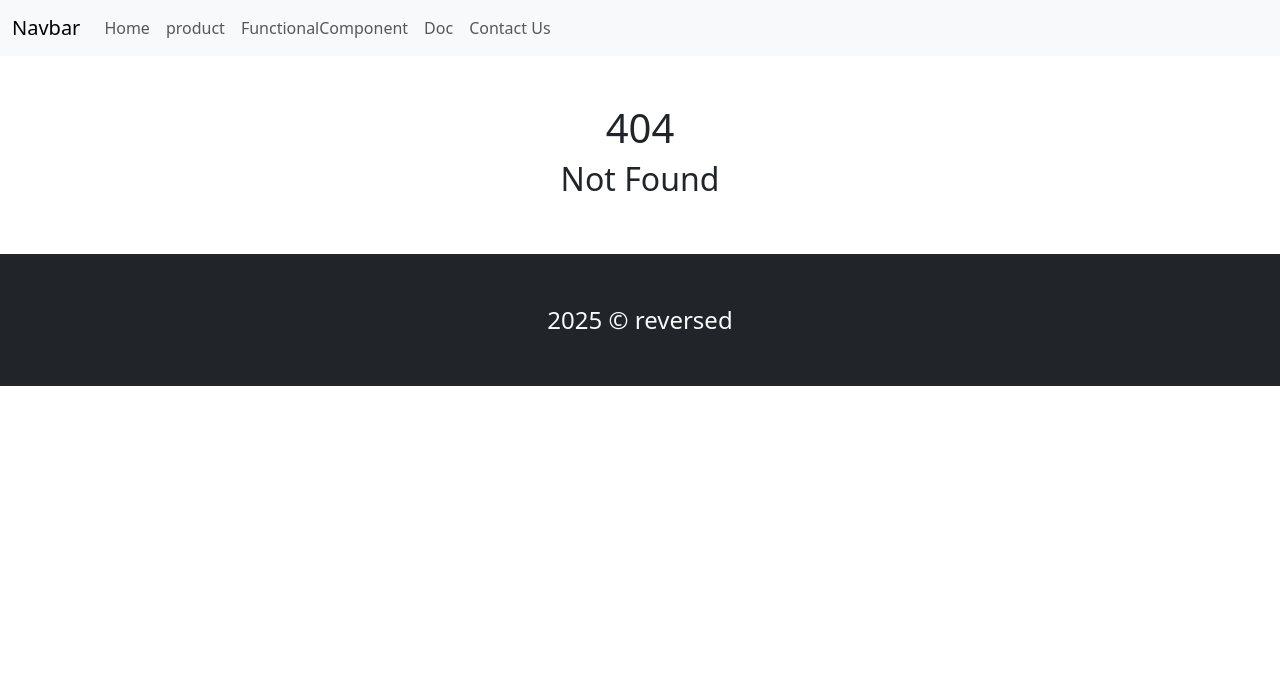
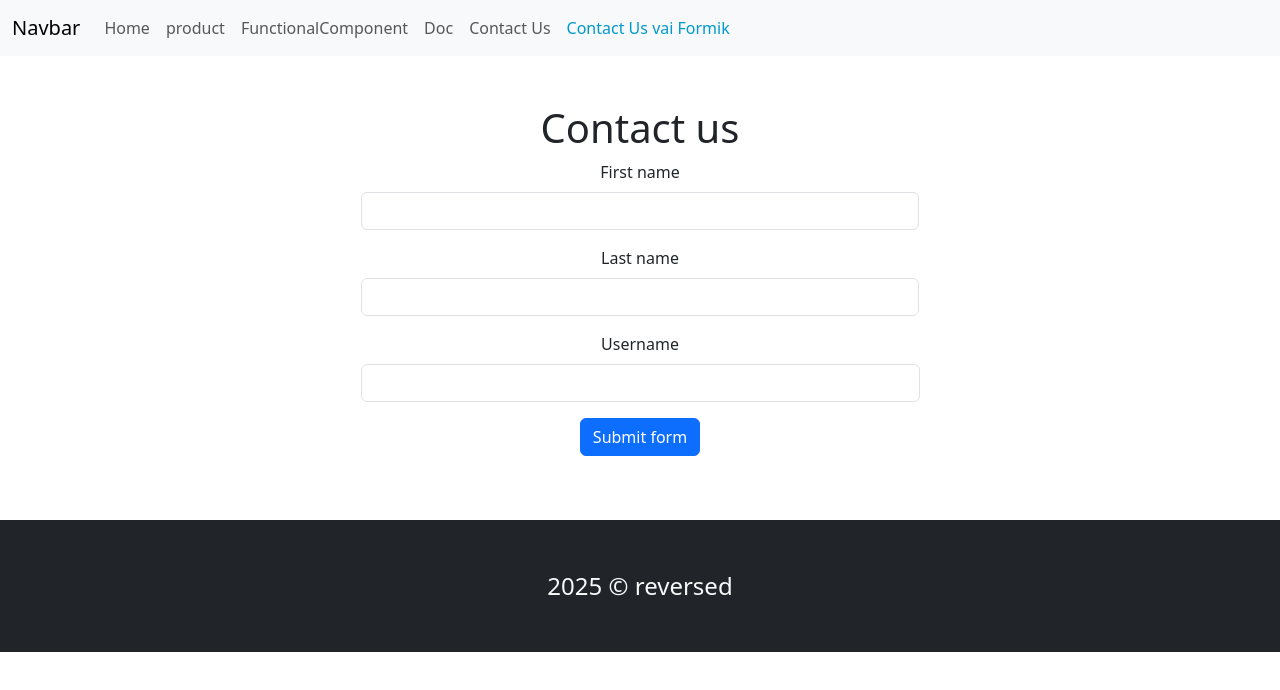
Before and after one commit to mohamedessayed/react-vit, a React (Vite) app: page /contact-us-formik in a window 1280 px wide. Before the commit this address had no page. Shown: the top 690 px of the page. Built offline with nearby package versions, Linux system fonts and the light colour scheme.

Commit message:
add conact us

```diff
--- a/src/App.jsx
+++ b/src/App.jsx
@@ -30,6 +30,7 @@ export default class App extends Component {
         </Route>
 
         <Route path='/contact-us' element={<Conatct/>} />
+        <Route path='/contact-us-formik' element={<Conatct/>} />
 
         <Route path='*' element={<Notfound />} />
       </Routes>
--- a/src/components/Contact/Conatct.jsx
+++ b/src/components/Contact/Conatct.jsx
@@ -1,40 +1,101 @@
-import React from 'react'
+import React, { useState } from 'react'
 
 export default function Conatct() {
+    const [firstName, setFirstName] = useState('');
+    const [lastName, setLastName] = useState('');
+    const [userName, setUserName] = useState('');
+    const [errors, setErrors] = useState([]);
+
+    const handleFirstName = (e) => {
+        setFirstName(e.target.value)
+    }
+
+    const handleLastName = (e) => {
+        setLastName(e.target.value)
+    }
+
+    const handleUserName = (e) => {
+        setUserName(e.target.value)
+    }
+
+    const handleFormSubmit = (e) => {
+        e.preventDefault();
+        const error = [];
+
+        if (firstName === '') {
+            error.push({
+                element: 'firstName',
+                message: 'Required field'
+            })
+        } else if (firstName.length < 3) {
+            error.push({
+                element: 'firstName',
+                message: 'This field must be greater than 2 chracter'
+            })
+        }
+
+        if (lastName === '') {
+            error.push({
+                element: 'lastName',
+                message: 'Required field'
+            })
+        } else if (lastName.length < 3) {
+            error.push({
+                element: 'lastName',
+                message: 'This field must be greater than 2 chracter'
+            })
+        }
+
+        if (userName === '') {
+            error.push({
+                element: 'userName',
+                message: 'Required field'
+            })
+        } else if (userName.length < 3) {
+            error.push({
+                element: 'userName',
+                message: 'This field must be greater than 2 chracter'
+            })
+        }
+
+        setErrors(error);
+
+    }
+
     return <>
         <div className='py-5 text-center container'>
             <h1>Contact us</h1>
             <div className="w-50 m-auto">
-                <form class="g-3">
-                    <div class="mb-3">
-                        <label for="validationCustom01" class="form-label">First name</label>
-                        <input type="text" class="form-control" id="validationCustom01" value="Mark" required />
-                        <div class="valid-feedback">
-                            Looks good!
+                <form onSubmit={handleFormSubmit} className="g-3">
+                    <div className="mb-3">
+                        <label htmlFor="validationCustom01" className="form-label">First name</label>
+                        <input name='first_name' type="text" className="form-control" id="validationCustom01" value={firstName} onChange={handleFirstName} />
+
+                        <div className='text-danger'>
+                            {errors && errors.map((error) => error.element === 'firstName' ? error.message : null)}
                         </div>
                     </div>
-                    <div class="mb-3">
-                        <label for="validationCustom02" class="form-label">Last name</label>
-                        <input type="text" class="form-control" id="validationCustom02" value="Otto" required />
-                        <div class="valid-feedback">
-                            Looks good!
+                    <div className="mb-3">
+                        <label htmlFor="validationCustom02" className="form-label">Last name</label>
+                        <input name='last_name' value={lastName} onChange={handleLastName} type="text" className="form-control" id="validationCustom02" />
+                        <div className='text-danger'>
+                            {errors && errors.map((error) => error.element === 'lastName' ? error.message : null)}
                         </div>
                     </div>
-                    <div class="mb-3">
-                        <label for="validationCustomUsername" class="form-label">Username</label>
-                        <div class="input-group has-validation">
-                            <span class="input-group-text" id="inputGroupPrepend">@</span>
-                            <input type="text" class="form-control" id="validationCustomUsername" aria-describedby="inputGroupPrepend" required />
-                            <div class="invalid-feedback">
-                                Please choose a username.
+                    <div className="mb-3">
+                        <label htmlFor="validationCustomUsername" className="form-label">Username</label>
+                        <div className="input-group has-validation">
+                            <input value={userName} onChange={handleUserName} name='user_name' type="text" className="form-control" id="validationCustomUsername" aria-describedby="inputGroupPrepend" />
+                            <div className='text-danger'>
+                                {errors && errors.map((error) => error.element === 'userName' ? error.message : null)}
                             </div>
                         </div>
                     </div>
 
 
 
-                    <div class="mb-3">
-                        <button class="btn btn-primary" type="submit">Submit form</button>
+                    <div className="mb-3">
+                        <button className="btn btn-primary" type="submit">Submit form</button>
                     </div>
                 </form >
             </div>
--- a/src/components/Layouts/Navbar.jsx
+++ b/src/components/Layouts/Navbar.jsx
@@ -30,6 +30,10 @@ export default class Navbar extends Component {
           <NavLink className="nav-link" to="/contact-us">Contact Us</NavLink>
         </li>
 
+        <li className="nav-item">
+          <NavLink className="nav-link" to="/contact-us-formik">Contact Us vai Formik</NavLink>
+        </li>
+
 
       </ul>
 
```
Also changed, not shown: src/components/FormikContact/ConatctFormik.jsx (added, +43 -0 lines).
